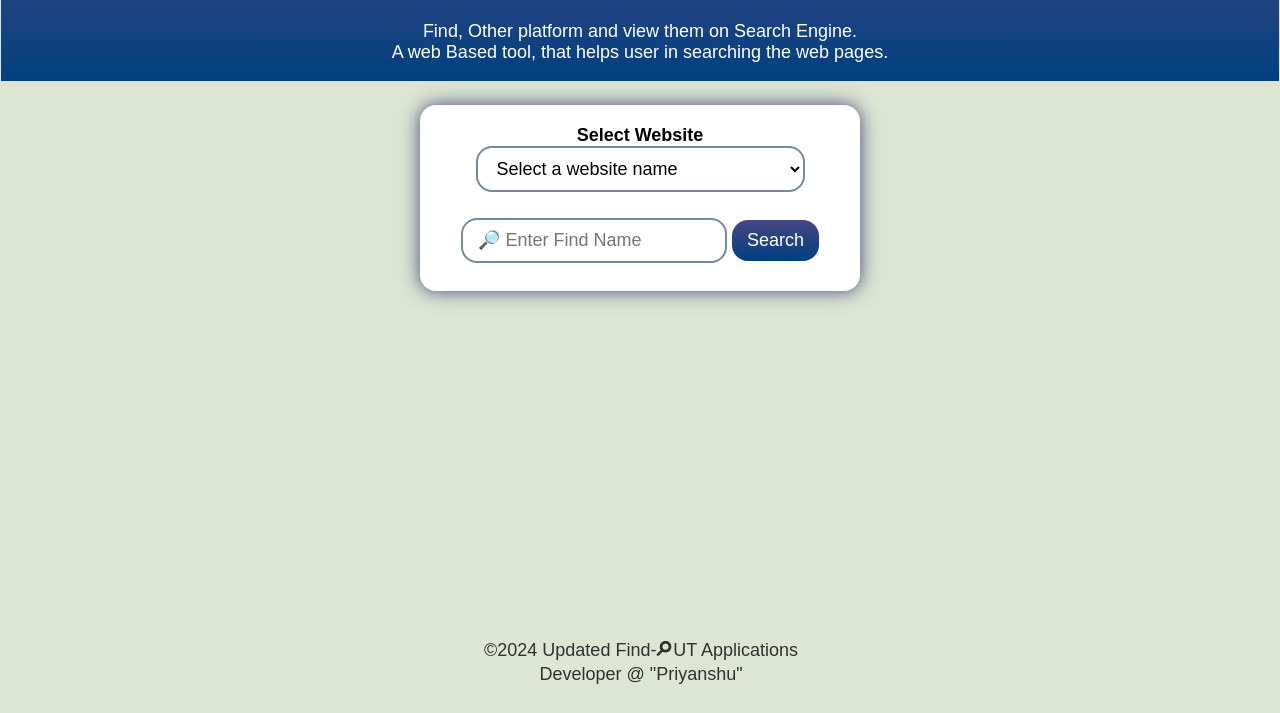
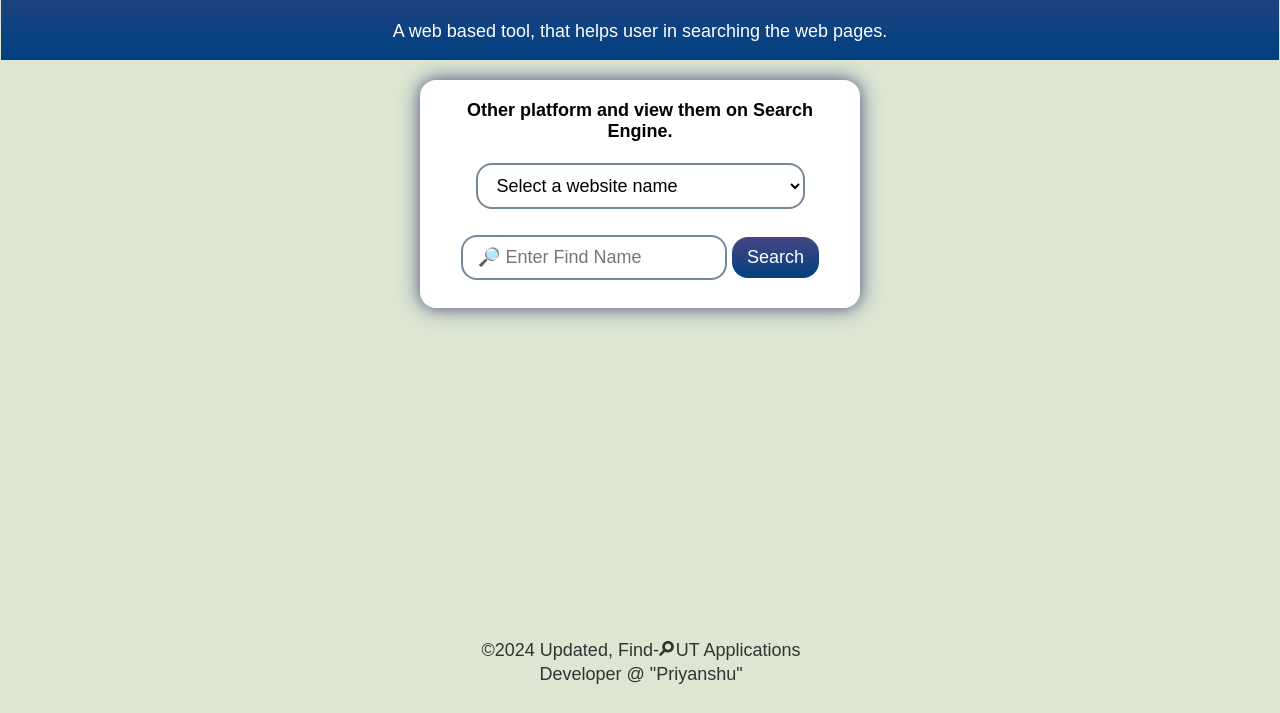
Before and after one commit to priyanshu-it/findout, a plain HTML site: page index.html in a window 1280 px wide. Shown: the part 87-800 px from the top of the page. Drawn offline with Linux system fonts and the light colour scheme.

Commit message:
index.html

```diff
--- a/index.html
+++ b/index.html
@@ -13,12 +13,11 @@
     <div id="loadingBar"></div> <!-- Loading Bar -->
     <header>
         <h1>Find-<b style="font-size: 50px;">⌕</b>UT</h1>
-        <p>Find, Other platform and view them on Search Engine.<br>
-        A web Based tool, that helps user in searching the web pages.</p>
+        <p>A web based tool, that helps user in searching the web pages. </p>
     </header>
     <main>
         <form id="searchForm" onsubmit="handleSearch(event)">
-            <b for="websiteSelect">Select Website</b><br>
+            <b for="websiteSelect">Other platform and view them on Search Engine.</b><br><br>
             <select id="websiteSelect" name="websiteName" required aria-label="Select website">
                 <option value="" disabled selected>Select a website name</option>
                 <option value="google">Google</option>
@@ -41,7 +40,7 @@
     </main>
 
     <footer>
-        <p>&copy;2024 Updated Find-<b style="font-size: 30px;">⌕</b>UT Applications<br>Developer @ "Priyanshu"</p>
+        <p>&copy;2024 Updated, Find-<b style="font-size: 30px;">⌕</b>UT Applications<br>Developer @ "Priyanshu"</p>
     </footer>
     <script src="script.js"></script>
 </body>
```
